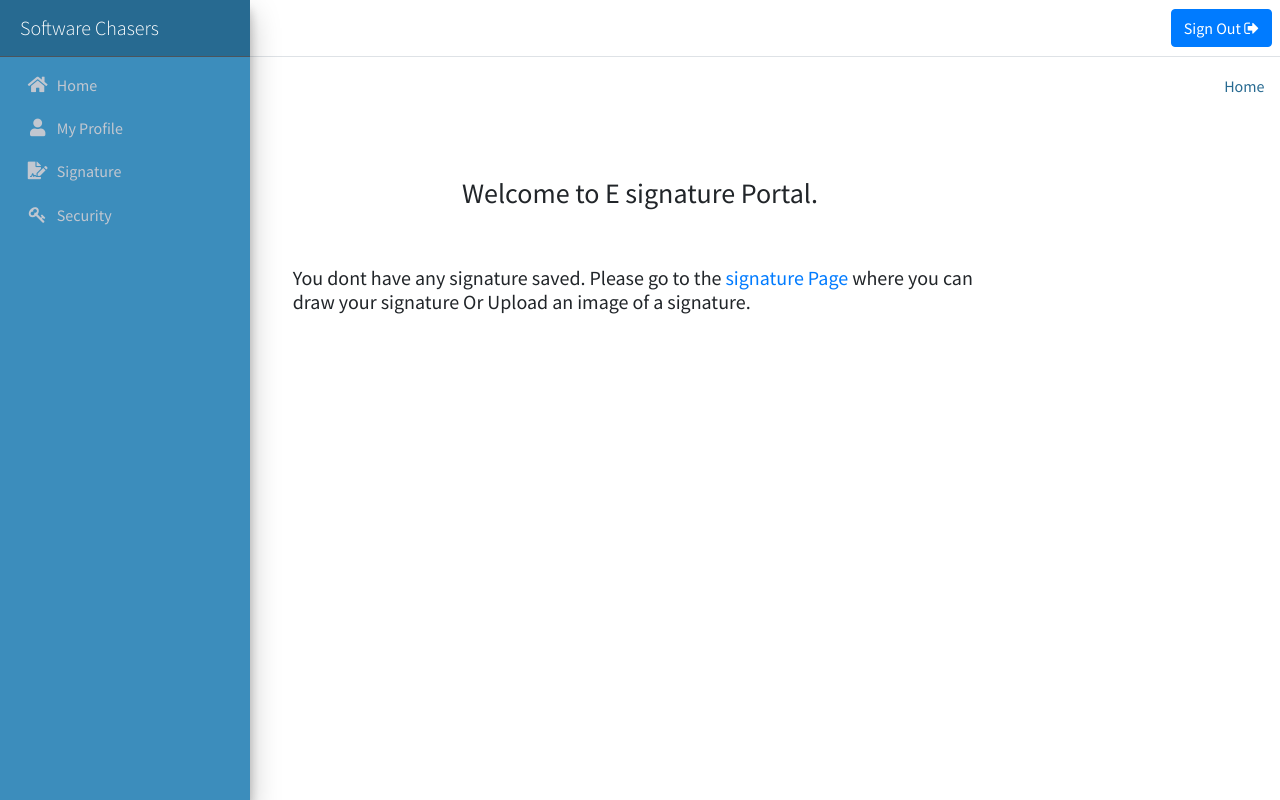
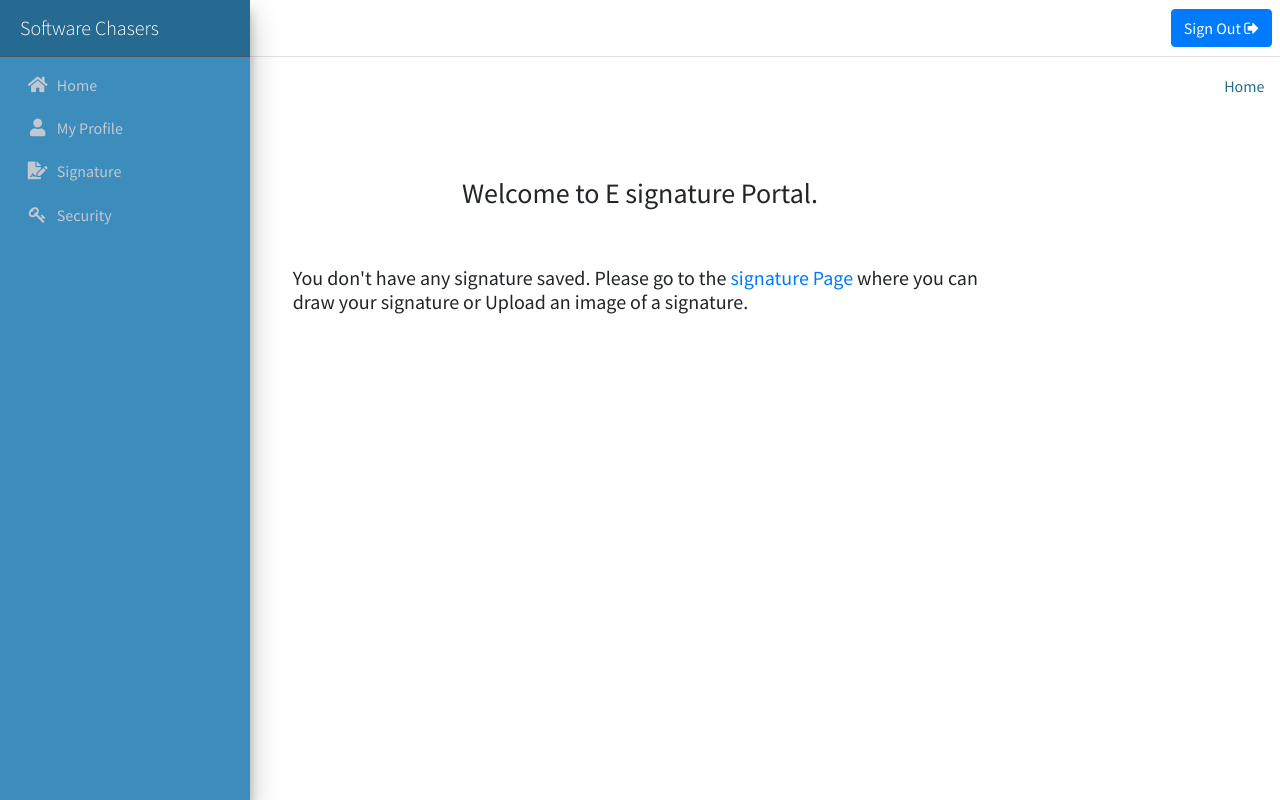
Before and after one commit to dewonlupin/CSc-230-CalPERS, a PHP site: page /Home.php in a window 1280 px wide. Run offline with PHP 8.4, Linux system fonts and the light colour scheme; the visitor is signed in with stand-in values (Sample User, id 1); data that the repository does not hold is empty; some libraries are stand-ins or nearby versions.

Commit message:
home page content correction

```diff
--- a/Home/Home.php
+++ b/Home/Home.php
@@ -346,7 +346,7 @@ else
             <h3 class="d-flex justify-content-center">Welcome to E signature Portal.</h3>
             <br><br>
             <h5 id="sign">You have <?php echo $total; ?> Saved signature. You can go to <a href="Signature.php">signature Page</a> and edit the signature.</h5>
-            <h5 id="nosign">You dont have any signature saved. Please go to the <a href="Signature.php">signature Page</a> where you can draw your signature Or Upload an image of a signature.</h5>
+            <h5 id="nosign">You don't have any signature saved. Please go to the <a href="Signature.php">signature Page</a> where you can draw your signature or Upload an image of a signature.</h5>
             <br><br>
 
             </div>
```
